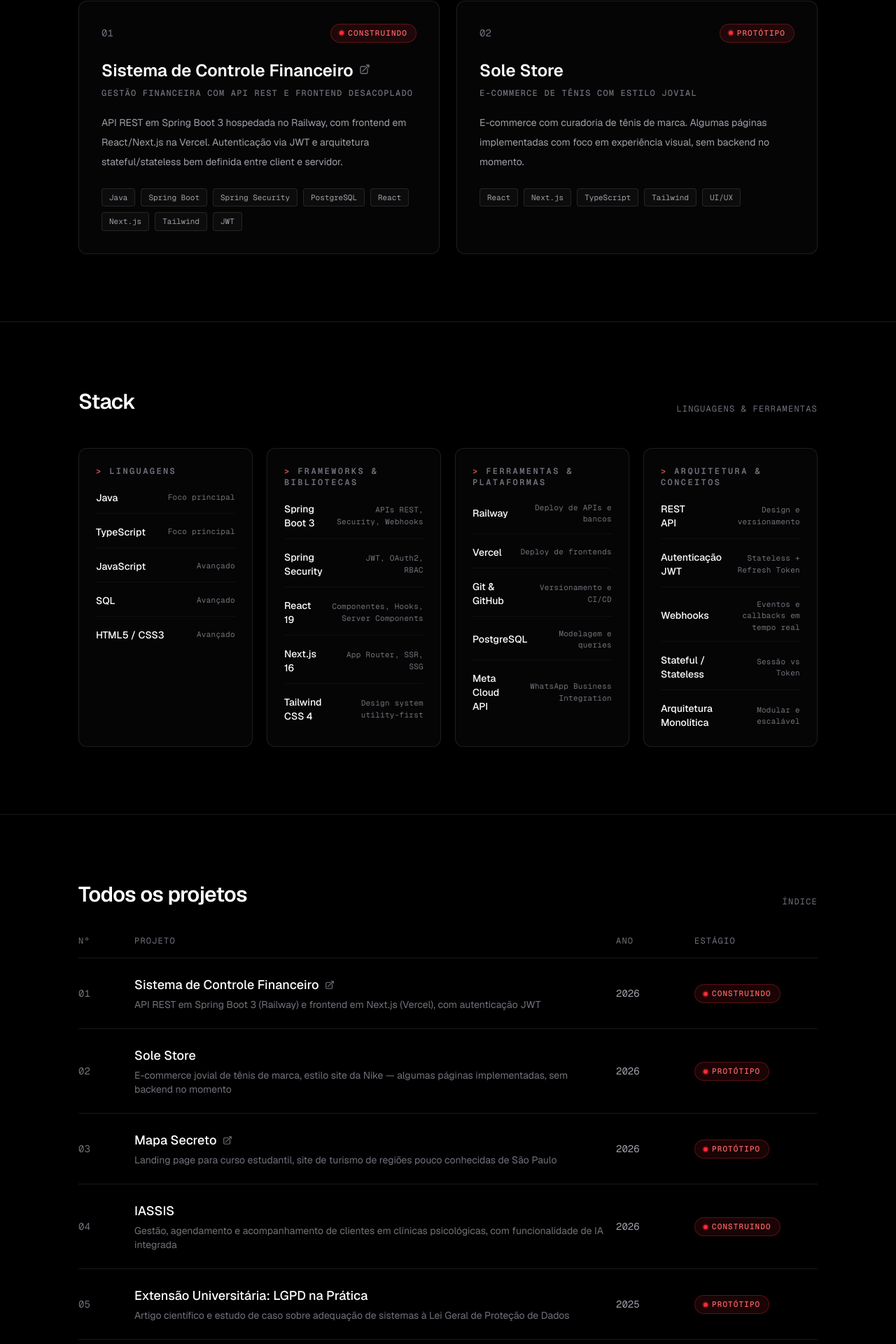
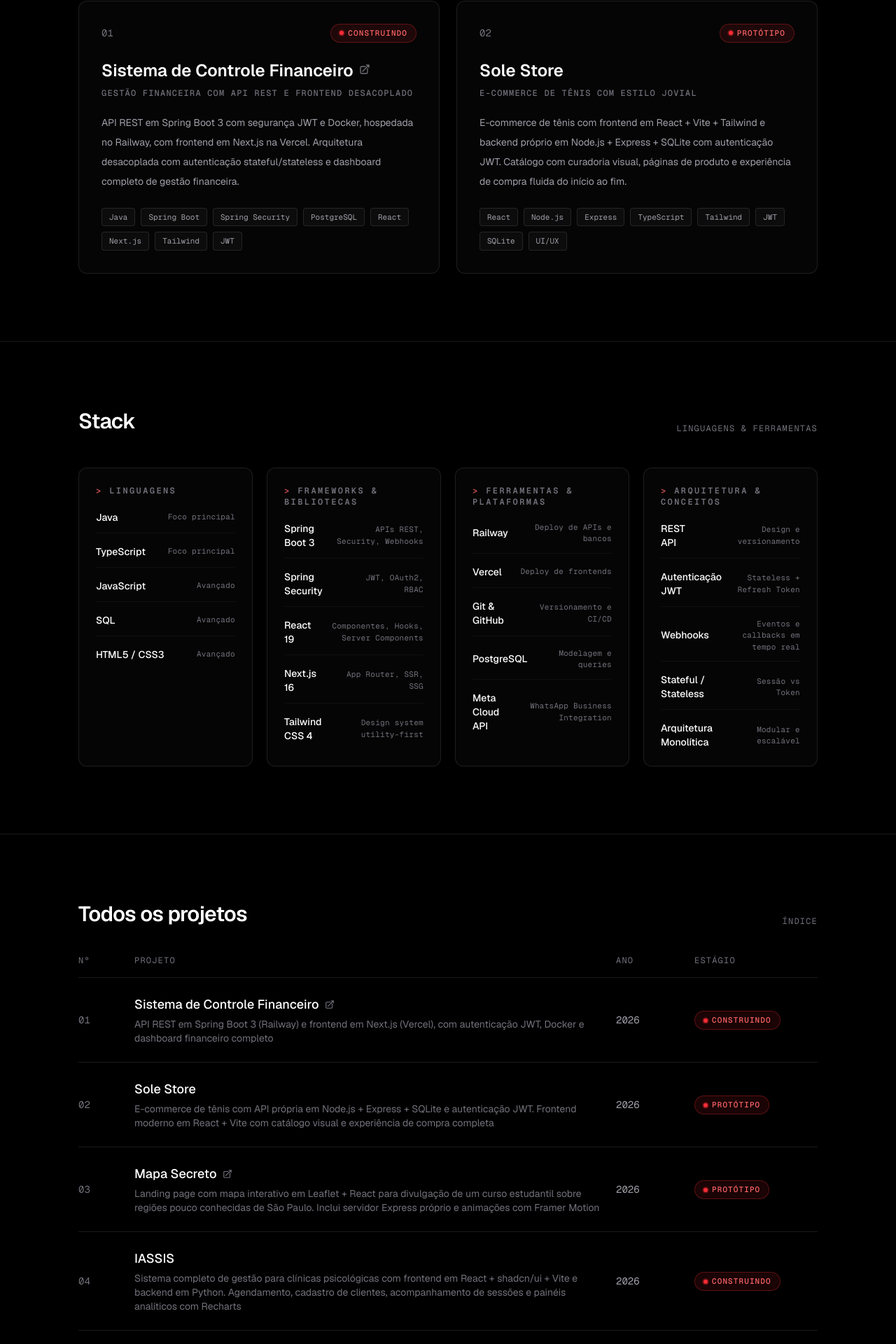
Before and after one commit to Guiicodr/GPortfolio, a Next.js app: page / in a window 1280 px wide. Shown: the part 890-2810 px from the top of the page at 70% size. Built offline with nearby package versions, Linux system fonts and the light colour scheme.

Commit message:
feat: update project descriptions and add Sole Store backend details

```diff
--- a/src/components/Contact.tsx
+++ b/src/components/Contact.tsx
@@ -27,7 +27,7 @@ const links = [
   },
   {
     label: "LINKEDIN",
-    href: "https://linkedin.com",
+    href: "https://www.linkedin.com/in/guilhermehriq/",
   },
 ];
 
--- a/src/data/projects.ts
+++ b/src/data/projects.ts
@@ -37,7 +37,7 @@ export const featuredProjects: FeaturedProject[] = [
     title: "Sistema de Controle Financeiro",
     subtitle: "GESTÃO FINANCEIRA COM API REST E FRONTEND DESACOPLADO",
     description:
-      "API REST em Spring Boot 3 hospedada no Railway, com frontend em React/Next.js na Vercel. Autenticação via JWT e arquitetura stateful/stateless bem definida entre client e servidor.",
+      "API REST em Spring Boot 3 com segurança JWT e Docker, hospedada no Railway, com frontend em Next.js na Vercel. Arquitetura desacoplada com autenticação stateful/stateless e dashboard completo de gestão financeira.",
     tags: [
       "Java",
       "Spring Boot",
@@ -56,8 +56,8 @@ export const featuredProjects: FeaturedProject[] = [
     title: "Sole Store",
     subtitle: "E-COMMERCE DE TÊNIS COM ESTILO JOVIAL",
     description:
-      "E-commerce com curadoria de tênis de marca. Algumas páginas implementadas com foco em experiência visual, sem backend no momento.",
-    tags: ["React", "Next.js", "TypeScript", "Tailwind", "UI/UX"],
+      "E-commerce de tênis com frontend em React + Vite + Tailwind e backend próprio em Node.js + Express + SQLite com autenticação JWT. Catálogo com curadoria visual, páginas de produto e experiência de compra fluida do início ao fim.",
+    tags: ["React", "Node.js", "Express", "TypeScript", "Tailwind", "JWT", "SQLite", "UI/UX"],
   },
 ];
 
@@ -66,7 +66,7 @@ export const allProjects: TableProject[] = [
     number: "01",
     title: "Sistema de Controle Financeiro",
     description:
-      "API REST em Spring Boot 3 (Railway) e frontend em Next.js (Vercel), com autenticação JWT",
+      "API REST em Spring Boot 3 (Railway) e frontend em Next.js (Vercel), com autenticação JWT, Docker e dashboard financeiro completo",
     year: 2026,
     stage: "CONSTRUINDO",
     link: "https://financial-control-dashboard-smoky.vercel.app",
@@ -75,7 +75,7 @@ export const allProjects: TableProject[] = [
     number: "02",
     title: "Sole Store",
     description:
-      "E-commerce jovial de tênis de marca, estilo site da Nike — algumas páginas implementadas, sem backend no momento",
+      "E-commerce de tênis com API própria em Node.js + Express + SQLite e autenticação JWT. Frontend moderno em React + Vite com catálogo visual e experiência de compra completa",
     year: 2026,
     stage: "PROTÓTIPO",
   },
@@ -83,7 +83,7 @@ export const allProjects: TableProject[] = [
     number: "03",
     title: "Mapa Secreto",
     description:
-      "Landing page para curso estudantil, site de turismo de regiões pouco conhecidas de São Paulo",
+      "Landing page com mapa interativo em Leaflet + React para divulgação de um curso estudantil sobre regiões pouco conhecidas de São Paulo. Inclui servidor Express próprio e animações com Framer Motion",
     year: 2026,
     stage: "PROTÓTIPO",
     link: "https://mapa-secreto-nine.vercel.app",
@@ -92,7 +92,7 @@ export const allProjects: TableProject[] = [
     number: "04",
     title: "IASSIS",
     description:
-      "Gestão, agendamento e acompanhamento de clientes em clínicas psicológicas, com funcionalidade de IA integrada",
+      "Sistema completo de gestão para clínicas psicológicas com frontend em React + shadcn/ui + Vite e backend em Python. Agendamento, cadastro de clientes, acompanhamento de sessões e painéis analíticos com Recharts",
     year: 2026,
     stage: "CONSTRUINDO",
   },
@@ -100,7 +100,7 @@ export const allProjects: TableProject[] = [
     number: "05",
     title: "Extensão Universitária: LGPD na Prática",
     description:
-      "Artigo científico e estudo de caso sobre adequação de sistemas à Lei Geral de Proteção de Dados",
+      "Artigo científico e estudo de caso sobre adequação de sistemas à Lei Geral de Proteção de Dados (LGPD), com análise prática de conformidade em aplicações reais e propostas de mitigação",
     year: 2025,
     stage: "PROTÓTIPO",
   },
```
